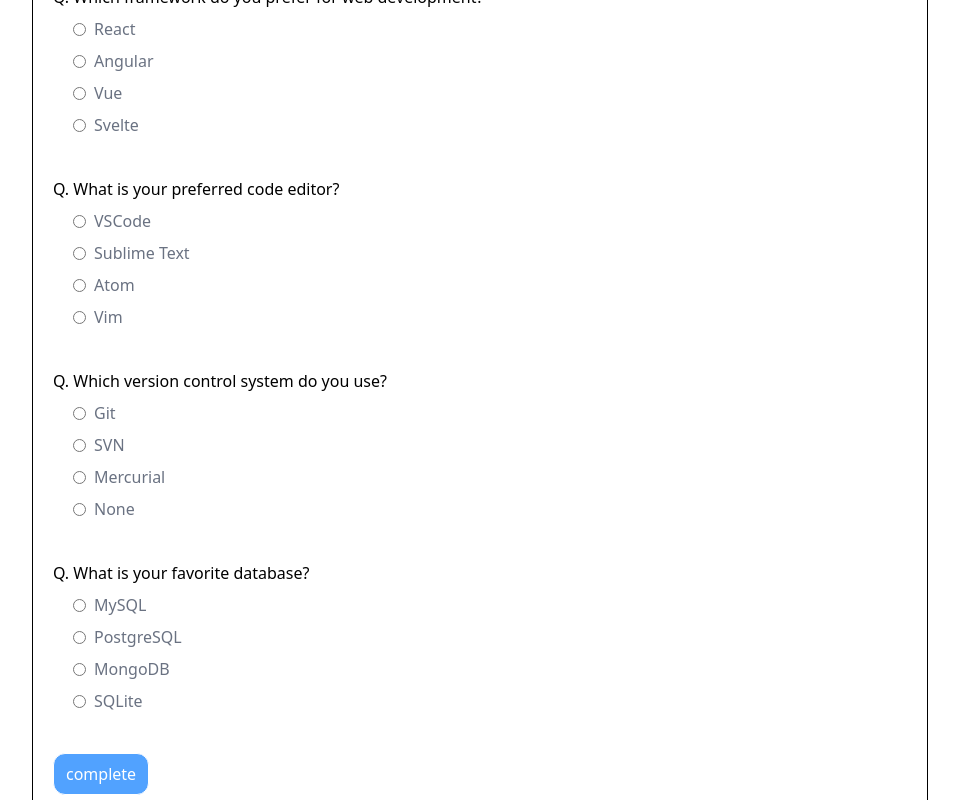
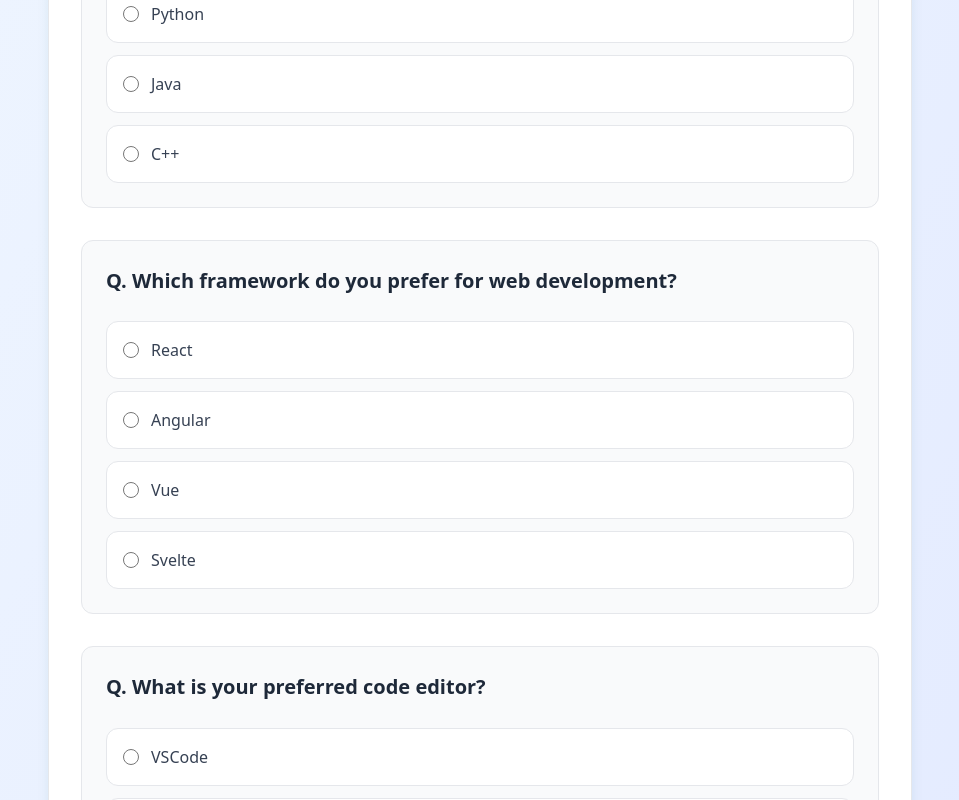
Before and after one commit to codingdestro/questify, a Next.js app: page / in a window 1280 px wide. Shown: the part 380-1180 px from the top of the page, without its empty margins (160-1119 px from the left). Built offline with nearby package versions, Linux system fonts and the light colour scheme.

Commit message:
update: add proper tailwindcss on question card components

```diff
--- a/src/app/page.tsx
+++ b/src/app/page.tsx
@@ -37,8 +37,9 @@ export default function Page() {
 	};
 
 	return (
-    <main className="flex min-h-screen flex-col items-center p-4">
-      <QuestionCard heading="Demo questions">
+		<main className="min-h-screen bg-gradient-to-br from-blue-50 to-indigo-100 py-12">
+			<div className="container mx-auto px-4">
+				<QuestionCard heading="Demo Questions">
 					{demoquestions.map((q) => (
 						<MCQCard
 							onClick={(id, answer: string) => handler(id, answer)}
@@ -48,13 +49,16 @@ export default function Page() {
 							options={q.options}
 						/>
 					))}
+					<div className="flex justify-center pt-6">
 						<button
-          className="border rounded-lg bg-blue-400 px-3 py-2 text-white"
+							className="bg-blue-600 hover:bg-blue-700 text-white font-semibold px-8 py-3 rounded-lg shadow-md hover:shadow-lg transition-all duration-200 focus:outline-none focus:ring-2 focus:ring-blue-500 focus:ring-offset-2"
 							onClick={() => console.log(answers)}
 						>
-          complete
+							Complete Quiz
 						</button>
+					</div>
 				</QuestionCard>
+			</div>
 		</main>
 	);
 }
--- a/src/components/QuestionCard/MCQCard.tsx
+++ b/src/components/QuestionCard/MCQCard.tsx
@@ -7,14 +7,17 @@ interface Props {
 }
 export default function MCQCard({ id, question, options, onClick }: Props) {
   return (
-    <main>
-      <h2>Q. {question}</h2>
+    <div className="bg-gray-50 rounded-lg p-6 border border-gray-200">
+      <h2 className="text-xl font-semibold text-gray-800 mb-6 leading-relaxed">
+        Q. {question}
+      </h2>
 
-      <div className="px-5">
+      <div className="space-y-3">
         {options.map((option, index) => (
-          <div
+          <label
             key={index}
-            className="flex items-center gap-2 my-2 select-none text-gray-500"
+            htmlFor={`${id}-${index}`}
+            className="flex items-center gap-3 p-4 rounded-lg border border-gray-200 bg-white hover:bg-blue-50 hover:border-blue-200 cursor-pointer transition-all duration-200 group"
           >
             <input
               onChange={() => onClick(id, option)}
@@ -22,11 +25,14 @@ export default function MCQCard({ id, question, options, onClick }: Props) {
               id={`${id}-${index}`}
               name={id}
               value={option}
+              className="w-4 h-4 text-blue-600 bg-gray-100 border-gray-300 focus:ring-blue-500 focus:ring-2"
             />
-            <label htmlFor={`${id}-${index}`}>{option}</label>
-          </div>
+            <span className="text-gray-700 font-medium group-hover:text-blue-700 transition-colors duration-200">
+              {option}
+            </span>
+          </label>
         ))}
       </div>
-    </main>
+    </div>
   );
 }
--- a/src/components/QuestionCard/index.tsx
+++ b/src/components/QuestionCard/index.tsx
@@ -5,10 +5,12 @@ interface Props {
 }
 export default function Home({ heading, children }: Props) {
   return (
-    <main className="px-3">
-      <h1 className="text-2xl font-bold">{heading}</h1>
+    <main className="w-full max-w-4xl mx-auto px-4">
+      <h1 className="text-3xl font-bold text-gray-900 mb-8 text-center">
+        {heading}
+      </h1>
 
-      <section className="my-10 space-y-10 p-5 border rounded-lg w-4xl">
+      <section className="bg-white rounded-xl shadow-lg border border-gray-200 p-8 space-y-8">
         {children}
       </section>
     </main>
--- /dev/null
+++ b/src/components/dashboard/index.tsx
@@ -0,0 +1,164 @@
+interface DashboardProps {
+  username: string;
+  currentMarks: number;
+  totalMarks: number;
+  streak: number;
+  levels: {
+    name: string;
+    currentMarks: number;
+    totalMarks: number;
+    isCompleted: boolean;
+  }[];
+  revisionHistory: {
+    id: string;
+    question: string;
+    isCorrect: boolean;
+    timestamp: Date;
+  }[];
+}
+
+export default function Dashboard({
+  username,
+  currentMarks,
+  totalMarks,
+  streak,
+  levels,
+  revisionHistory
+}: DashboardProps) {
+  const progressPercentage = (currentMarks / totalMarks) * 100;
+
+  return (
+    <div className="min-h-screen bg-gray-50 p-6">
+      <div className="max-w-7xl mx-auto">
+        {/* Header */}
+        <div className="mb-8">
+          <h1 className="text-3xl font-bold text-gray-900">Welcome back, {username}!</h1>
+          <p className="text-gray-600 mt-2">Track your progress and continue learning</p>
+        </div>
+
+        {/* Stats Cards */}
+        <div className="grid grid-cols-1 md:grid-cols-3 gap-6 mb-8">
+          {/* Marks Card */}
+          <div className="bg-white rounded-lg shadow-md p-6">
+            <div className="flex items-center justify-between">
+              <div>
+                <p className="text-sm font-medium text-gray-600">Total Score</p>
+                <p className="text-2xl font-bold text-blue-600">{currentMarks}/{totalMarks}</p>
+              </div>
+              <div className="w-16 h-16 bg-blue-100 rounded-full flex items-center justify-center">
+                <span className="text-blue-600 font-bold">{Math.round(progressPercentage)}%</span>
+              </div>
+            </div>
+            <div className="mt-4">
+              <div className="w-full bg-gray-200 rounded-full h-2">
+                <div
+                  className="bg-blue-600 h-2 rounded-full transition-all duration-300"
+                  style={{ width: `${progressPercentage}%` }}
+                ></div>
+              </div>
+            </div>
+          </div>
+
+          {/* Streak Card */}
+          <div className="bg-white rounded-lg shadow-md p-6">
+            <div className="flex items-center justify-between">
+              <div>
+                <p className="text-sm font-medium text-gray-600">Current Streak</p>
+                <p className="text-2xl font-bold text-orange-600">{streak} days</p>
+              </div>
+              <div className="w-16 h-16 bg-orange-100 rounded-full flex items-center justify-center">
+                <span className="text-2xl">🔥</span>
+              </div>
+            </div>
+          </div>
+
+          {/* Achievement Card */}
+          <div className="bg-white rounded-lg shadow-md p-6">
+            <div className="flex items-center justify-between">
+              <div>
+                <p className="text-sm font-medium text-gray-600">Levels Completed</p>
+                <p className="text-2xl font-bold text-green-600">
+                  {levels.filter(level => level.isCompleted).length}/{levels.length}
+                </p>
+              </div>
+              <div className="w-16 h-16 bg-green-100 rounded-full flex items-center justify-center">
+                <span className="text-2xl">🏆</span>
+              </div>
+            </div>
+          </div>
+        </div>
+
+        <div className="grid grid-cols-1 lg:grid-cols-2 gap-8">
+          {/* Level Progress */}
+          <div className="bg-white rounded-lg shadow-md p-6">
+            <h2 className="text-xl font-bold text-gray-900 mb-6">Level Progress</h2>
+            <div className="space-y-4">
+              {levels.map((level, index) => {
+                const levelProgress = (level.currentMarks / level.totalMarks) * 100;
+                return (
+                  <div key={index} className="border rounded-lg p-4">
+                    <div className="flex items-center justify-between mb-2">
+                      <h3 className="font-semibold text-gray-800">{level.name}</h3>
+                      <span className={`px-2 py-1 rounded-full text-xs font-medium ${
+                        level.isCompleted
+                          ? 'bg-green-100 text-green-800'
+                          : 'bg-yellow-100 text-yellow-800'
+                      }`}>
+                        {level.isCompleted ? 'Completed' : 'In Progress'}
+                      </span>
+                    </div>
+                    <div className="flex items-center justify-between text-sm text-gray-600 mb-2">
+                      <span>{level.currentMarks}/{level.totalMarks} points</span>
+                      <span>{Math.round(levelProgress)}%</span>
+                    </div>
+                    <div className="w-full bg-gray-200 rounded-full h-2">
+                      <div
+                        className={`h-2 rounded-full transition-all duration-300 ${
+                          level.isCompleted ? 'bg-green-500' : 'bg-blue-500'
+                        }`}
+                        style={{ width: `${levelProgress}%` }}
+                      ></div>
+                    </div>
+                  </div>
+                );
+              })}
+            </div>
+          </div>
+
+          {/* Revision History */}
+          <div className="bg-white rounded-lg shadow-md p-6">
+            <h2 className="text-xl font-bold text-gray-900 mb-6">Recent Revision Questions</h2>
+            <div className="space-y-3 max-h-96 overflow-y-auto">
+              {revisionHistory.length > 0 ? (
+                revisionHistory.map((item) => (
+                  <div key={item.id} className="border-l-4 border-gray-200 pl-4 py-2">
+                    <div className="flex items-start justify-between">
+                      <div className="flex-1">
+                        <p className="text-sm text-gray-800 mb-1">{item.question}</p>
+                        <p className="text-xs text-gray-500">
+                          {item.timestamp.toLocaleDateString()} at {item.timestamp.toLocaleTimeString()}
+                        </p>
+                      </div>
+                      <span className={`ml-2 px-2 py-1 rounded-full text-xs font-medium ${
+                        item.isCorrect
+                          ? 'bg-green-100 text-green-800'
+                          : 'bg-red-100 text-red-800'
+                      }`}>
+                        {item.isCorrect ? '✓ Correct' : '✗ Incorrect'}
+                      </span>
+                    </div>
+                  </div>
+                ))
+              ) : (
+                <div className="text-center py-8 text-gray-500">
+                  <p>No revision history yet</p>
+                  <p className="text-sm">Start solving questions to see your history here</p>
+                </div>
+              )}
+            </div>
+          </div>
+        </div>
+      </div>
+    </div>
+  );
+}
```
Lines whose indentation alone changed are shown as unchanged.
